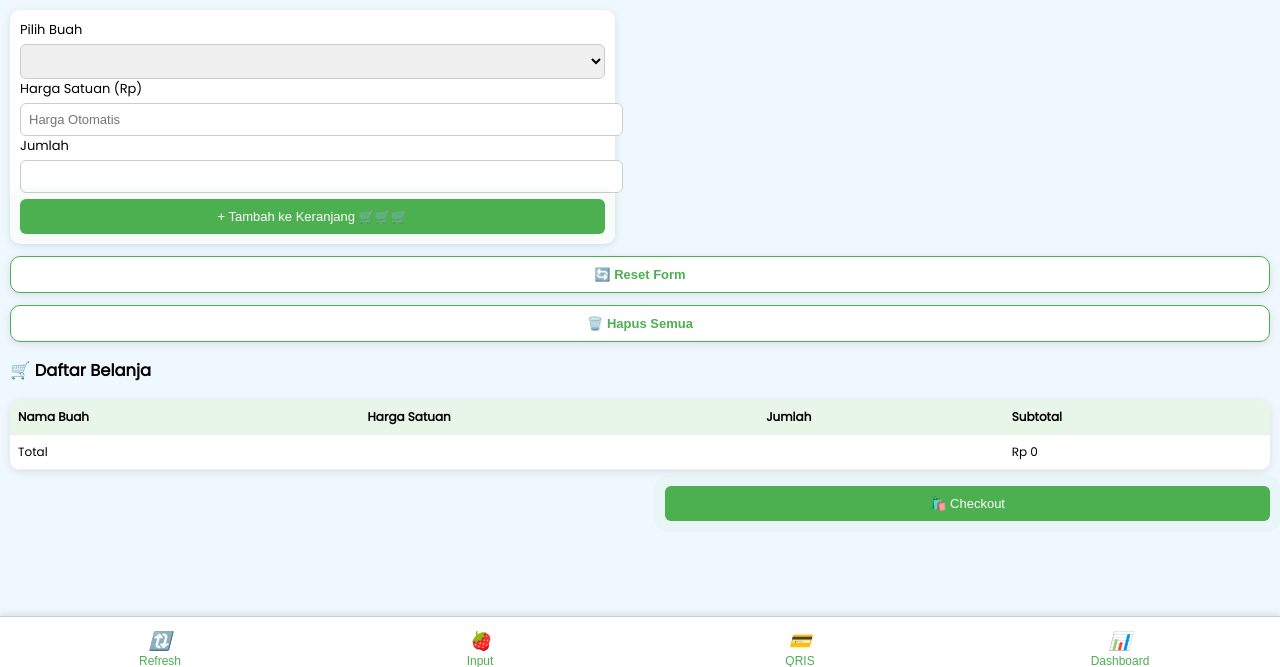
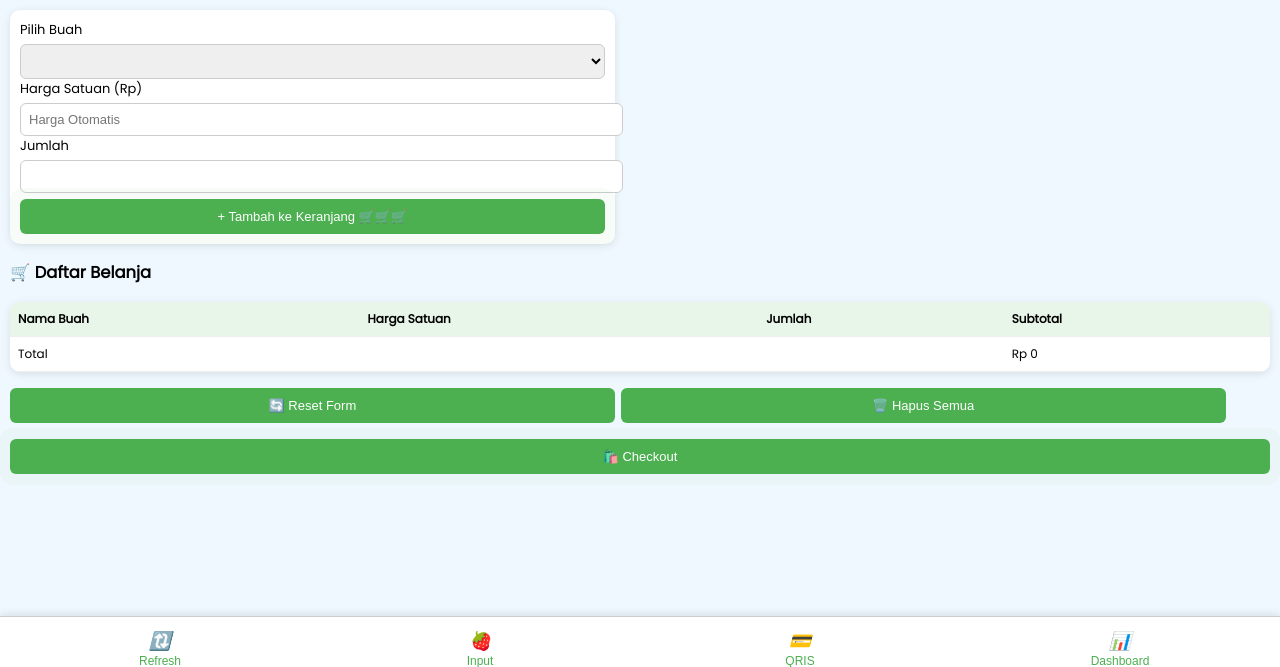
Before and after one commit to Tabroni117/kasir-toko-buah, a plain HTML site: page index.html in a window 1280 px wide. Shown: the part 133-800 px from the top of the page. Drawn offline with Linux system fonts and the light colour scheme; no server answers.

Commit message:
Update index.html

```diff
--- a/index.html
+++ b/index.html
@@ -324,12 +324,8 @@
       </label>
     </div>
 
-    <!-- TOMBOL AKSI -->
-    <div class="tombol-aksi-vertikal">
-      <button onclick="resetForm()">🔄 Reset Form</button>
-      <button onclick="hapusSemua()">🗑️ Hapus Semua</button>
-    </div>
-  </div>
+
+ </div>
 
   <!-- DAFTAR BELANJA -->
   <h3>🛒 Daftar Belanja</h3>
@@ -354,9 +350,17 @@
   </div>
 
   <!-- CHECKOUT -->
-  <div style="display: flex; justify-content: flex-end; margin: 10px 0 60px 0;">
-    <div style="flex: 1 1 48%; max-width: 48%;">
-     <button class="glow" onclick="showQrisModal()">🛍️ Checkout</button>
+
+    <div class="tombol-aksi-container" style="display: flex; flex-wrap: wrap; gap: 6px; margin: 10px 0;">
+  <div style="flex: 1 1 48%; max-width: 48%;">
+    <button onclick="resetForm()">🔄 Reset Form</button>
+  </div>
+  <div style="flex: 1 1 48%; max-width: 48%;">
+    <button onclick="hapusSemua()">🗑️ Hapus Semua</button>
+  </div>
+</div>
+
+  <button class="glow" onclick="showQrisModal()">🛍️ Checkout</button>
     </div>
   </div>
 
```
